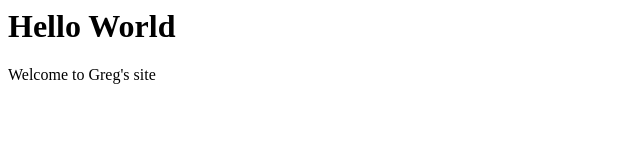
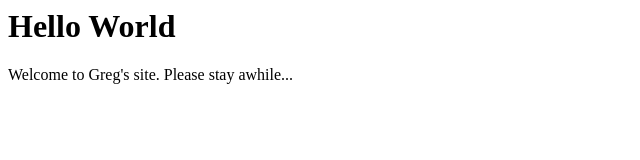
Before and after one commit to gspiller-tamu/it-ae-training-github-actions-001, a plain HTML site: page web_content/index.html in a window 1280 px wide. Shown: the whole page, without its empty margins (0-640 px from the left). Drawn offline with Linux system fonts and the light colour scheme.

Commit message:
Update index.html

```diff
--- a/web_content/index.html
+++ b/web_content/index.html
@@ -6,7 +6,7 @@
 
 <body>
   <h1>Hello World</h1>
-  <p>Welcome to Greg's site</p>
+  <p>Welcome to Greg's site. Please stay awhile...</p>
 </body>
 
 </html>
```
